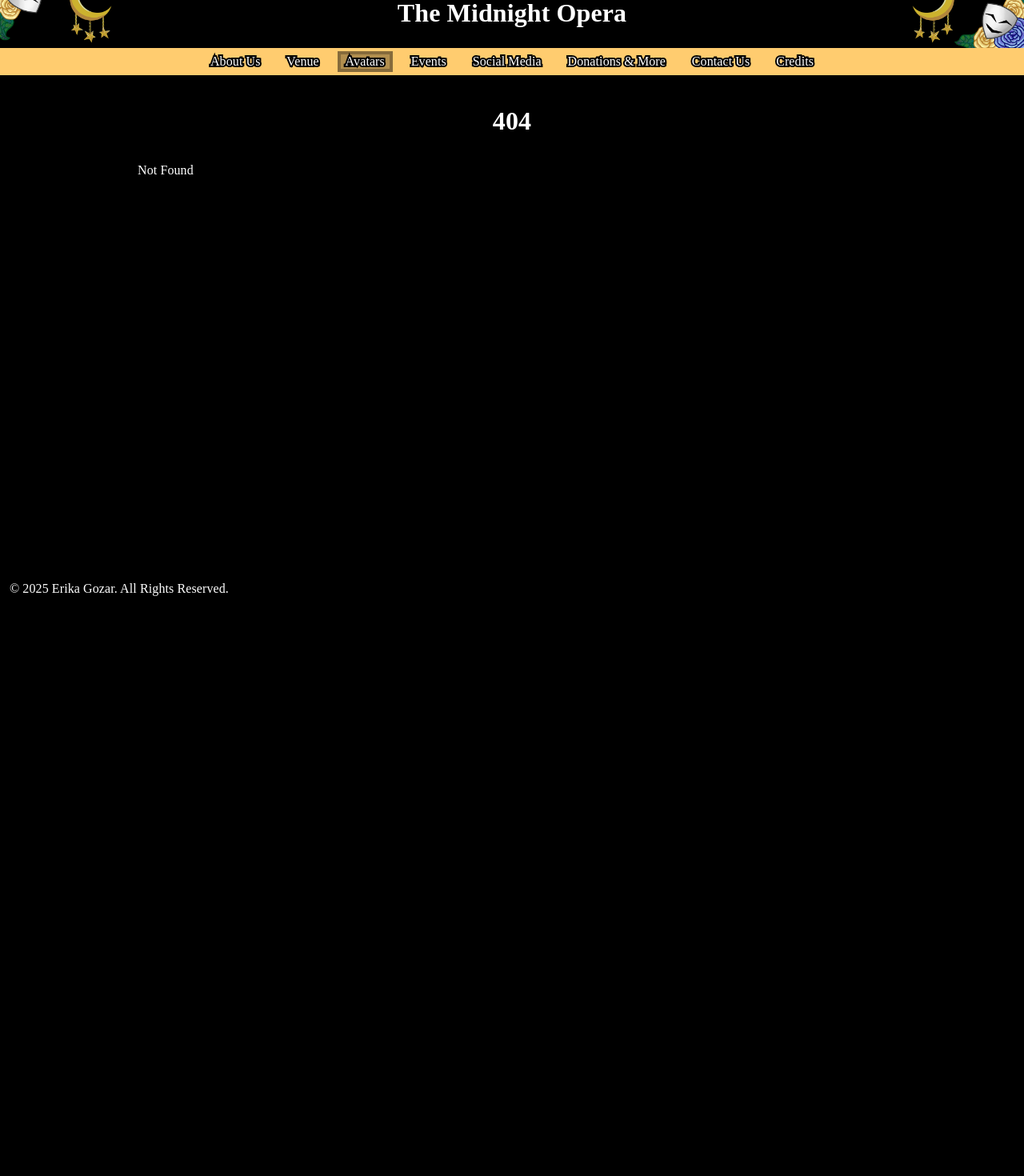
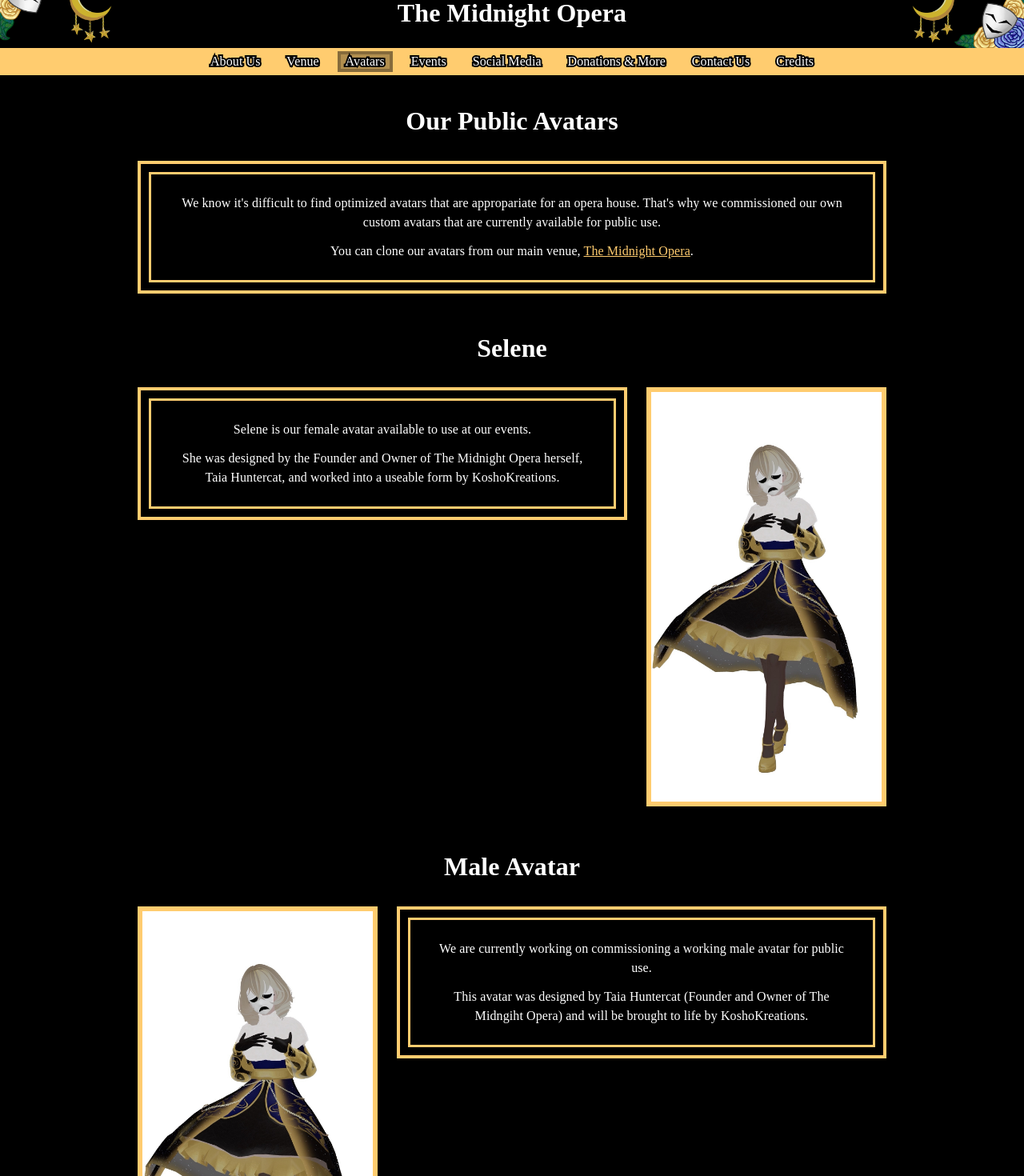
Before and after one commit to TaiaHunter/themidnightopera, a SvelteKit app: page /avatars in a window 1280 px wide. Before the commit this address had no page. Shown: the part 40-1510 px from the top of the page at 80% size. Before the commit the page ends 800 px from the top, so only its background shows below. Built offline with nearby package versions, Linux system fonts and the light colour scheme; a web font is replaced by a local one.

Commit message:
Added the avatars page

```diff
--- /dev/null
+++ b/src/routes/avatars/+page.svelte
@@ -0,0 +1,50 @@
+<script lang="ts">
+	import Column from '$lib/components/Column.svelte';
+	import Columns from '$lib/components/Columns.svelte';
+	import DoubleBorder from '$lib/components/DoubleBorder.svelte';
+	import SingleImage from '$lib/components/SingleImage.svelte';
+</script>
+
+<h1>Our Public Avatars</h1>
+<DoubleBorder>
+	<p>
+		We know it's difficult to find optimized avatars that are appropariate for an opera house.
+		That's why we commissioned our own custom avatars that are currently available for public use.
+	</p>
+	<p>
+		You can clone our avatars from our main venue, <a href="/venue#the-midnight-opera"
+			>The Midnight Opera</a
+		>.
+	</p>
+</DoubleBorder>
+<h1 id="selene">Selene</h1>
+<Columns>
+	<Column weight={1}>
+		<DoubleBorder>
+			<p>Selene is our female avatar available to use at our events.</p>
+			<p>
+				She was designed by the Founder and Owner of The Midnight Opera herself, Taia Huntercat, and
+				worked into a useable form by KoshoKreations.
+			</p>
+		</DoubleBorder>
+	</Column>
+	<Column noResize>
+		<SingleImage source="avatars/selene.png" title="Selene" width={300} />
+	</Column>
+</Columns>
+
+<h1>Male Avatar</h1>
+<Columns>
+	<Column noResize>
+		<SingleImage source="avatars/selene.png" title="Selene" width={300} />
+	</Column>
+	<Column weight={1}>
+		<DoubleBorder>
+			<p>We are currently working on commissioning a working male avatar for public use.</p>
+			<p>
+				This avatar was designed by Taia Huntercat (Founder and Owner of The Midngiht Opera) and
+				will be brought to life by KoshoKreations.
+			</p>
+		</DoubleBorder>
+	</Column>
+</Columns>
```
Also changed, not shown: static/avatars/selene.png (added).
